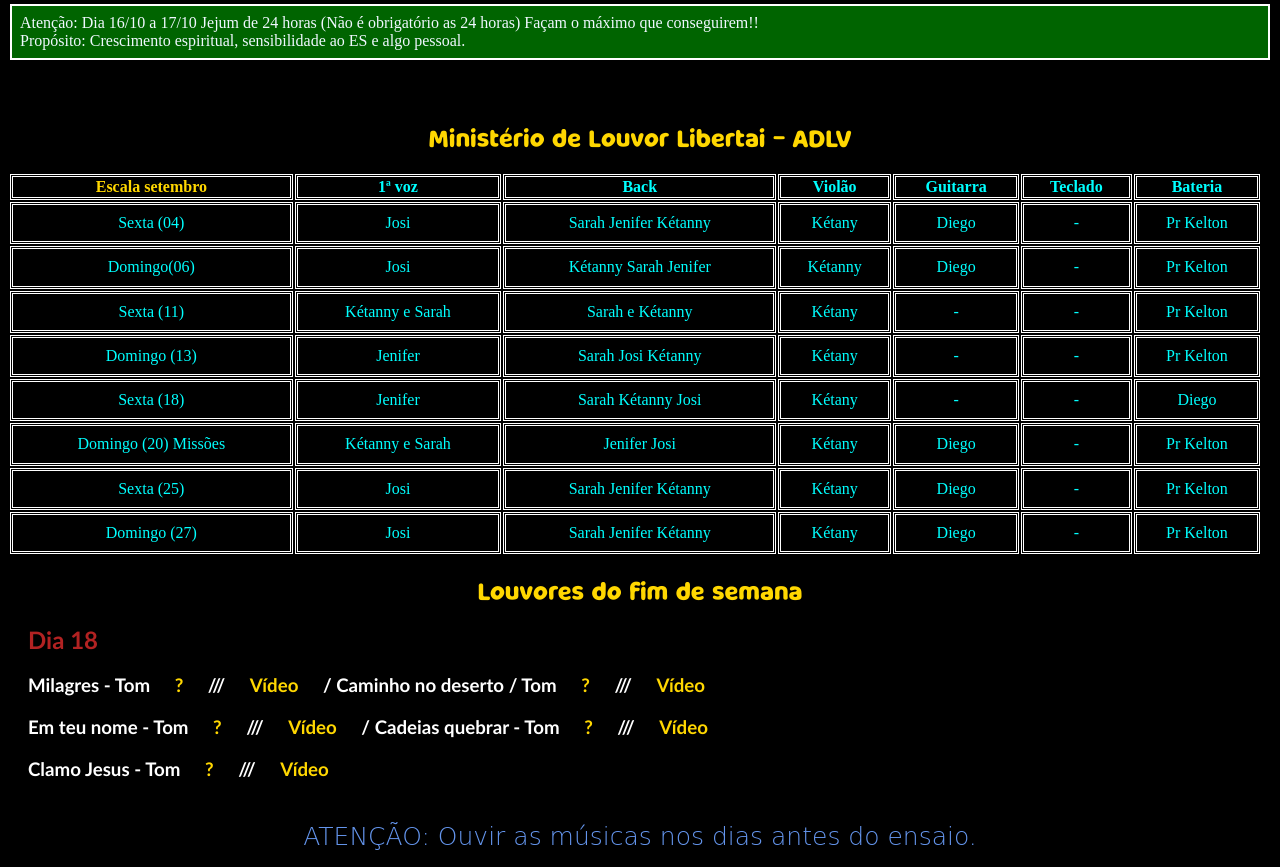
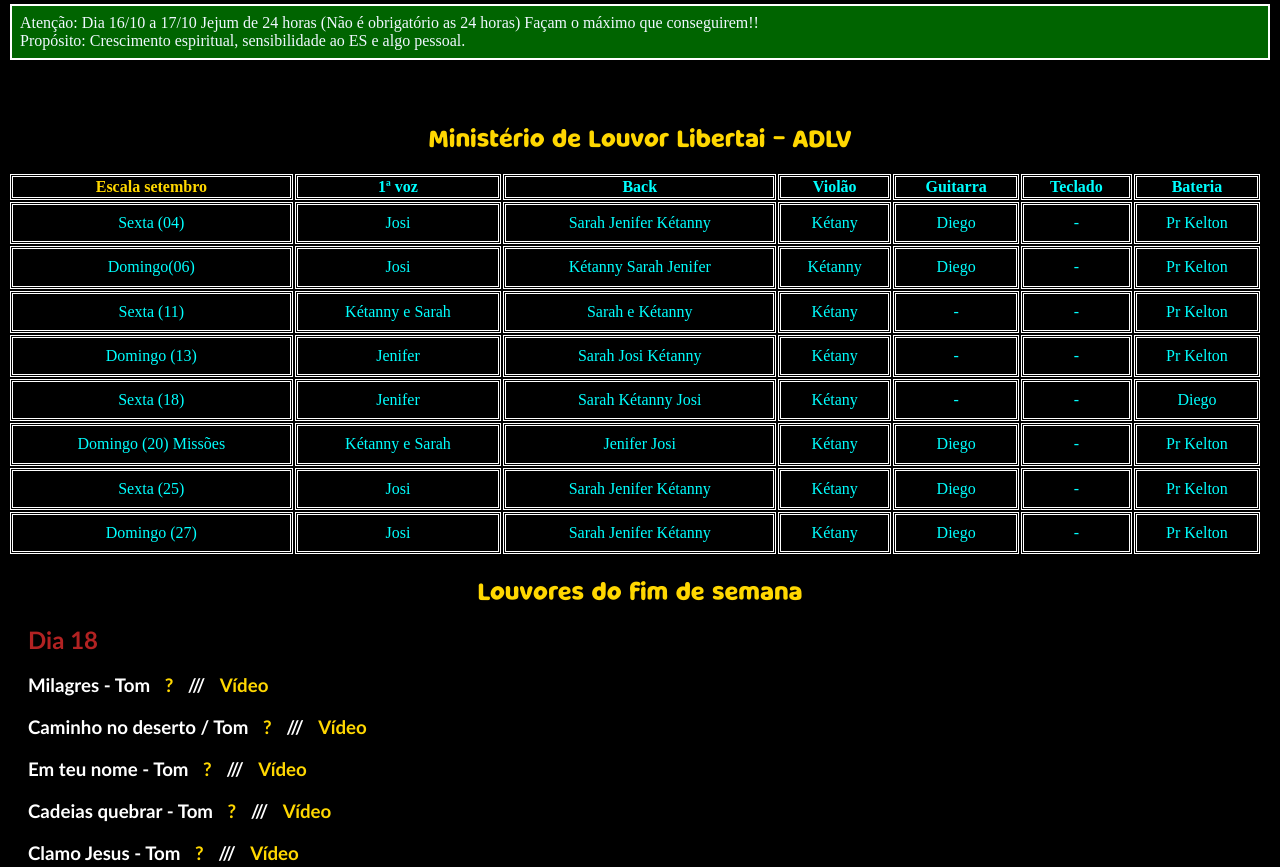
Before and after one commit to Souza-Silva86/escala-louvor, a plain HTML site: page index.html in a window 1280 px wide. Shown: the top 867 px of the page. Drawn offline with Linux system fonts and the light colour scheme; a web font is replaced by a local one.

Commit message:
quebra de linha

```diff
--- a/index.html
+++ b/index.html
@@ -138,19 +138,21 @@
 
         <h3>Milagres - Tom <a class="sem decoration" href="" target="-blank"><span>?</span></a> /// <a
                 class="sem decoration" href="https://youtu.be/P92VCmjzlRU?si=n01t-TAriiHzdyiG"
-                target="-blank"><span>Vídeo</span></a> / Caminho no deserto / Tom <a class="sem decoration" href=""
-                target="-blank"><span>?</span></a> /// <a class="sem decoration"
-                href="https://youtu.be/n3qTisl_Unk?si=4IGnQ2lp5vcWlmTz" target="-blank"><span>Vídeo</span></a>
+                target="-blank"><span>Vídeo</span></a></h3>
 
 
-
+        <h3>Caminho no deserto / Tom <a class="sem decoration" href="" target="-blank"><span>?</span></a> /// <a
+                class="sem decoration" href="https://youtu.be/n3qTisl_Unk?si=4IGnQ2lp5vcWlmTz"
+                target="-blank"><span>Vídeo</span></a>
 
             <h3>Em teu nome - Tom <a class="sem decoration" href="" target="-blank"><span>?</span></a>
                 /// <a class="sem decoration" href="https://youtu.be/r-cBzZzJPSk?si=eqdB7k4VB7t3cpQs"
-                    target="-blank"><span>Vídeo</span></a> /
-                Cadeias quebrar - Tom <a class="sem decoration" href="" target="-blank"><span>?</span></a> ///
+                    target="-blank"><span>Vídeo</span></a></h3>
+
+            <h3>Cadeias quebrar - Tom <a class="sem decoration" href="" target="-blank"><span>?</span></a> ///
                 <a class="sem decoration" href="https://youtu.be/1rM4mUb7U4w?si=5Tgm3mFByIdmctD0"
                     target="-blank"><span>Vídeo</span></a>
+
             </h3>
 
 
@@ -195,9 +197,11 @@
 
             <a class="sem decoration" href="tons-da-Josi.html" target="_blank"><span>JOSI</span></a> <br><br>
 
-            <a class="sem decoration" href="tons-da-Jenifer.html" target="_blank"><span>JENIFER</span></a> <br><br>
+            <a class="sem decoration" href="tons-da-Jenifer.html" target="_blank"><span>JENIFER</span></a>
+            <br><br>
 
-            <a class="sem decoration" href="Tons-Pr-Kelton.html" target="_blank"><span>PR KELTOM</span></a><br><br>
+            <a class="sem decoration" href="Tons-Pr-Kelton.html" target="_blank"><span>PR
+                    KELTOM</span></a><br><br>
 
 
 
--- a/style.css
+++ b/style.css
@@ -81,4 +81,4 @@ h3{margin: 20px;}
 
 h1{margin: 20px;}
 
-a{margin: 20px;}
+a{margin: 10px;}
```
